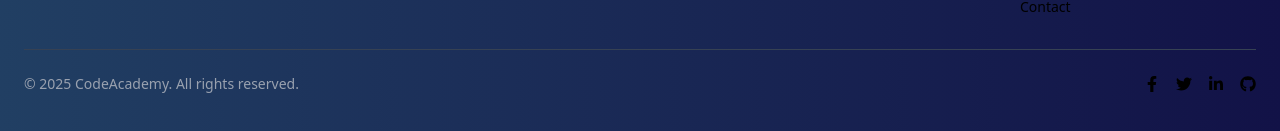
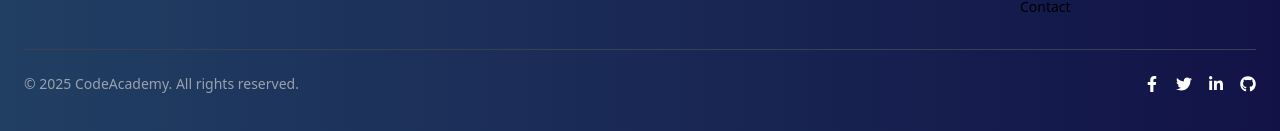
Before and after one commit to MoKhalid99/Algorithm-Web, a React (Vite) app: page / in a window 1280 px wide. Shown: the part 699-830 px from the top of the page. Built offline with nearby package versions, Linux system fonts and the light colour scheme; a web font is replaced by a local one.

Commit message:
change icons colors

```diff
--- a/src/components/Footer/Footer.jsx
+++ b/src/components/Footer/Footer.jsx
@@ -47,12 +47,13 @@ export default function Footer() {
           </p>
 
           {/* Social Icons */}
-          <div className="flex space-x-4">
-            <a href="#" className="hover:text-white"><FaFacebookF /></a>
-            <a href="#" className="hover:text-white"><FaTwitter /></a>
-            <a href="#" className="hover:text-white"><FaLinkedinIn /></a>
-            <a href="#" className="hover:text-white"><FaGithub /></a>
+          <div className="flex space-x-4 text-white">
+            <a href="#" className="hover:text-blue-400"><FaFacebookF /></a>
+            <a href="#" className="hover:text-blue-400"><FaTwitter /></a>
+            <a href="#" className="hover:text-blue-400"><FaLinkedinIn /></a>
+            <a href="#" className="hover:text-blue-400"><FaGithub /></a>
           </div>
+
         </div>
       </div>
     </footer>
```
